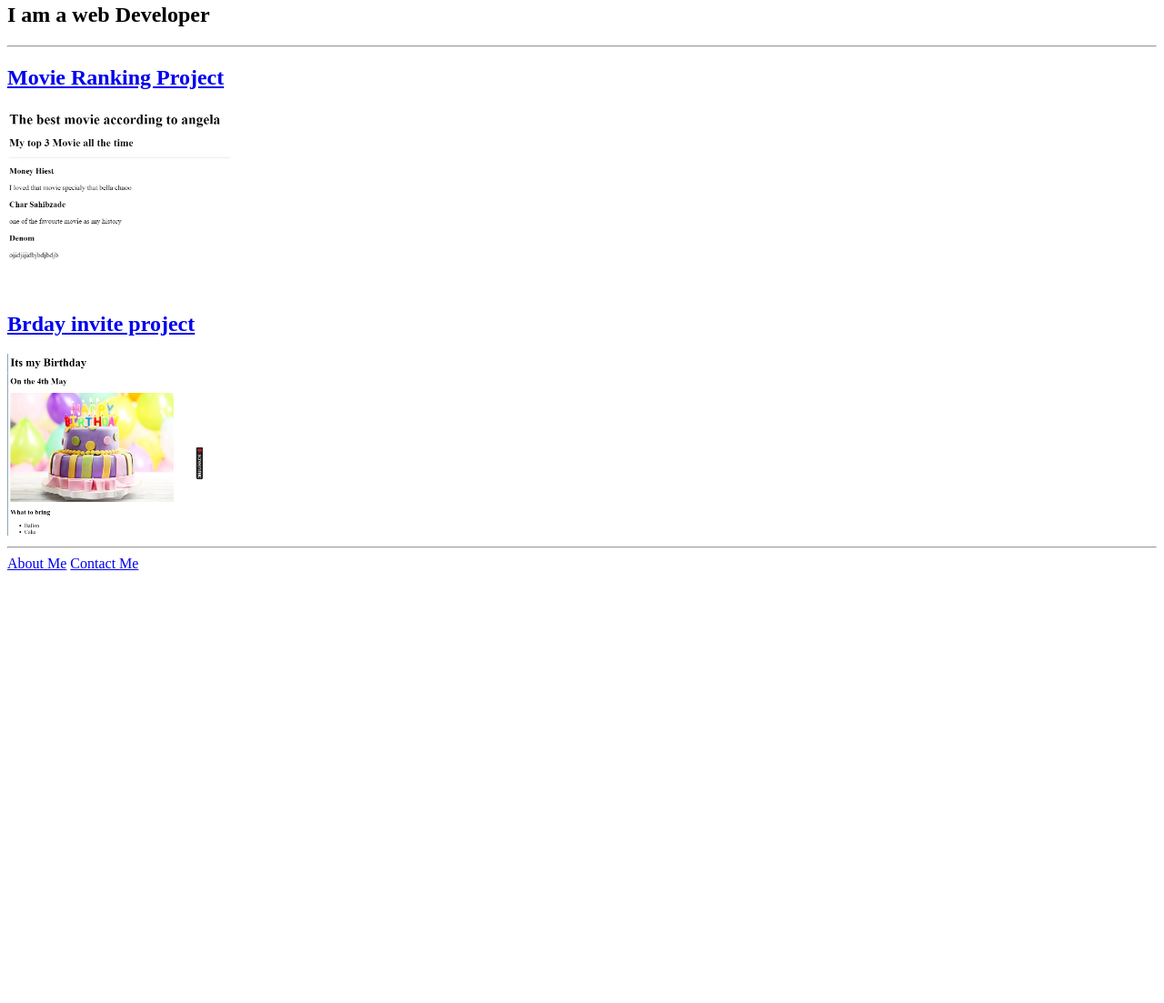
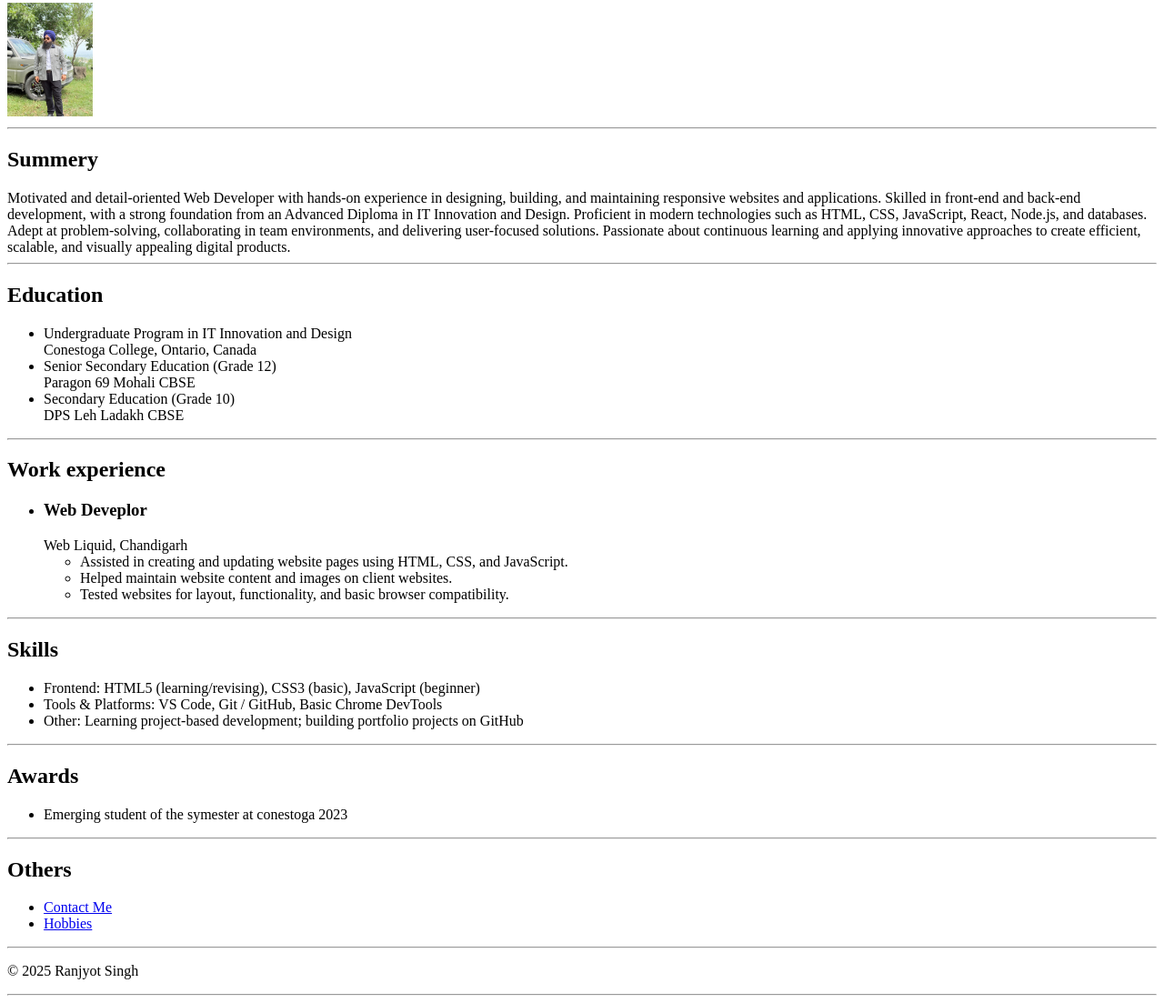
Before and after one commit to Ranjyot45/html-Portfolio, a plain HTML site: page index.html in a window 1280 px wide. Shown: the part 77-1180 px from the top of the page at 91% size. Before the commit the page ends 800 px from the top, so only its background shows below. Drawn offline with Linux system fonts and the light colour scheme.

Commit message:
Add files via upload

```diff
--- a/index.html
+++ b/index.html
@@ -1,35 +1,69 @@
-<!-- TODO 1: Create the HTML Boilerplate -->
-
-<!-- TODO 2: Add Your previous projects' HTML into the public folder -->
-
-<!-- TODO 3: Take screenshots of your project previews and add the images to the images folder -->
-
-<!-- TODO 4: Add titles/subtitles etc. -->
-
-<!-- TODO 5: Add a link to the project pages -->
-
-<!-- TODO 6: Add images to show the project previews
-HINT for TODO 6: You can use the height attribute set to 200 to make the image smaller:
-https://developer.mozilla.org/en-US/docs/Web/HTML/Element/img#attr-height -->
-
-<!-- TODO 7: Add the Contact Me and About Me page links -->
 <!DOCTYPE html>
 <html lang="en">
 <head>
     <meta charset="UTF-8">
     <meta name="viewport" content="width=device-width, initial-scale=1.0">
-    <title>Document</title>
+    <title>My Resume</title>
 </head>
 <body>
-    <h1> Ranjyot Singh Portfolio</h1>
-    <h2>I am a web Developer</h2>
+    <h1>Ranjyot Singh</h1>
+    <img src="./rj.jpg" Height="125" />
     <hr>
-    <h2><a href="./public/movie-ranking.html">Movie Ranking Project</a></h2>
-    <img src="./Movie.png" Height="200" ent="Work"/>
-    <h2><a href="./public/birthday-invite.html"> Brday invite project</a></h2>
-    <img src="./Brdayinvi.png" height="200" ent="brday"/>
+    <h2>Summery</h2>
+    <h>Motivated and detail-oriented Web Developer with hands-on experience in designing, building, and maintaining responsive websites and applications. Skilled in front-end and back-end development, with a strong foundation from an Advanced Diploma in IT Innovation and Design. Proficient in modern technologies such as HTML, CSS, JavaScript, React, Node.js, and databases. Adept at problem-solving, collaborating in team environments, and delivering user-focused solutions. Passionate about continuous learning and applying innovative approaches to create efficient, scalable, and visually appealing digital products.</h4>
        <hr>
-    <a href="./public/about.html">About Me</a>
-    <a href="./public/contact.html">Contact Me</a>
+        <h2>Education</h2>
+        <ul>
+            <li>Undergraduate Program in IT Innovation and Design <br> Conestoga College, Ontario, Canada</li>
+
+            <li>Senior Secondary Education (Grade 12) <br> Paragon 69 Mohali  CBSE</li>
+            <li>Secondary Education (Grade 10) <br> DPS Leh Ladakh CBSE
+            </li>
+        </ul>
+        <hr>
+
+        <h2>Work experience</h2>
+        <ul>
+            <li> <h3>Web Deveplor</h3>
+             <h>Web Liquid, Chandigarh</h> </li>
+            <ul>
+                <li>Assisted in creating and updating website pages using HTML, CSS, and JavaScript.</li>
+                <li>Helped maintain website content and images on client websites.</li>
+                <li>Tested websites for layout, functionality, and basic browser compatibility.</li>
+
+            </ul>
+        </ul>
+
+        <hr>
+        <h2>Skills</h2>
+        <ul>
+            <li>Frontend: HTML5 (learning/revising), CSS3 (basic), JavaScript (beginner)</li>
+            <li>Tools & Platforms: VS Code, Git / GitHub, Basic Chrome DevTools</li>
+            <li>Other: Learning project-based development; building portfolio projects on GitHub</li>
+
+        </ul>
+       <hr>
+
+       <h2>Awards</h2>
+       <ul>
+        <li>Emerging student of the symester at conestoga 2023</li>
+       </ul>
+       <hr>
+       <h2>Others</h2>
+       <ul>
+        <li><a href="./contact.html" >Contact Me</a></li>
+        <li><a href="./hobbies.html">Hobbies</a></li>
+       </ul>
+
+        <hr><footer>
+    <p>© 2025 Ranjyot Singh</p>
+  </footer>
+  <hr>
+
+
+
+
+
+
 </body>
 </html>
```
Also changed, not shown: contact.html (added, +19 -0 lines), hobbies.html (added), rj.jpg (added). Lines whose indentation alone changed are shown as unchanged.
